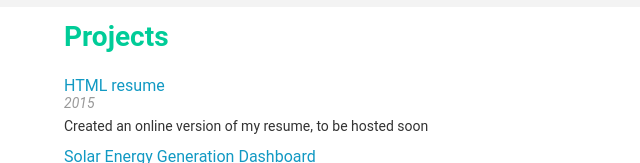
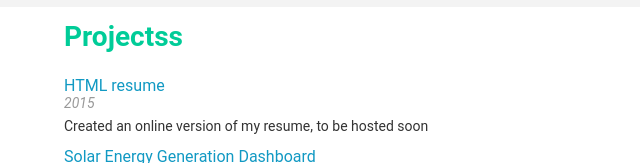
Before and after one commit to sshilal1/onlineResume, a plain HTML site: page index.html in a window 1280 px wide. Shown: the part 772-935 px from the top of the page, 0-640 px from the left. Drawn offline with Linux system fonts and the light colour scheme; some packages are replaced by stand-ins of ours.

Commit message:
test: added extra 's' to projects

```diff
--- a/index.html
+++ b/index.html
@@ -20,7 +20,7 @@
       <h2>Work Experience</h2>
     </div>
     <div id="projects">
-      <h2>Projects</h2>
+      <h2>Projectss</h2>
     </div>
     <div id="education" class="gray">
       <h2>Education</h2>
```
